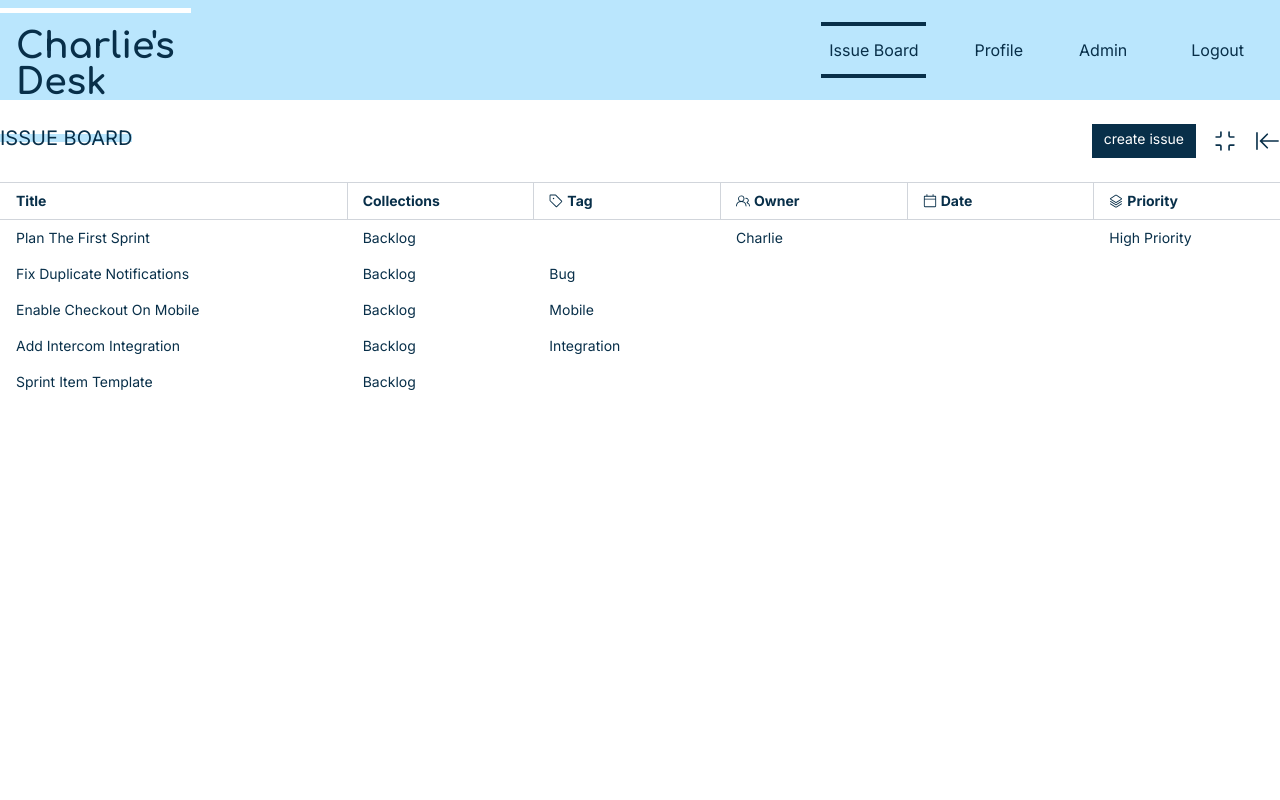
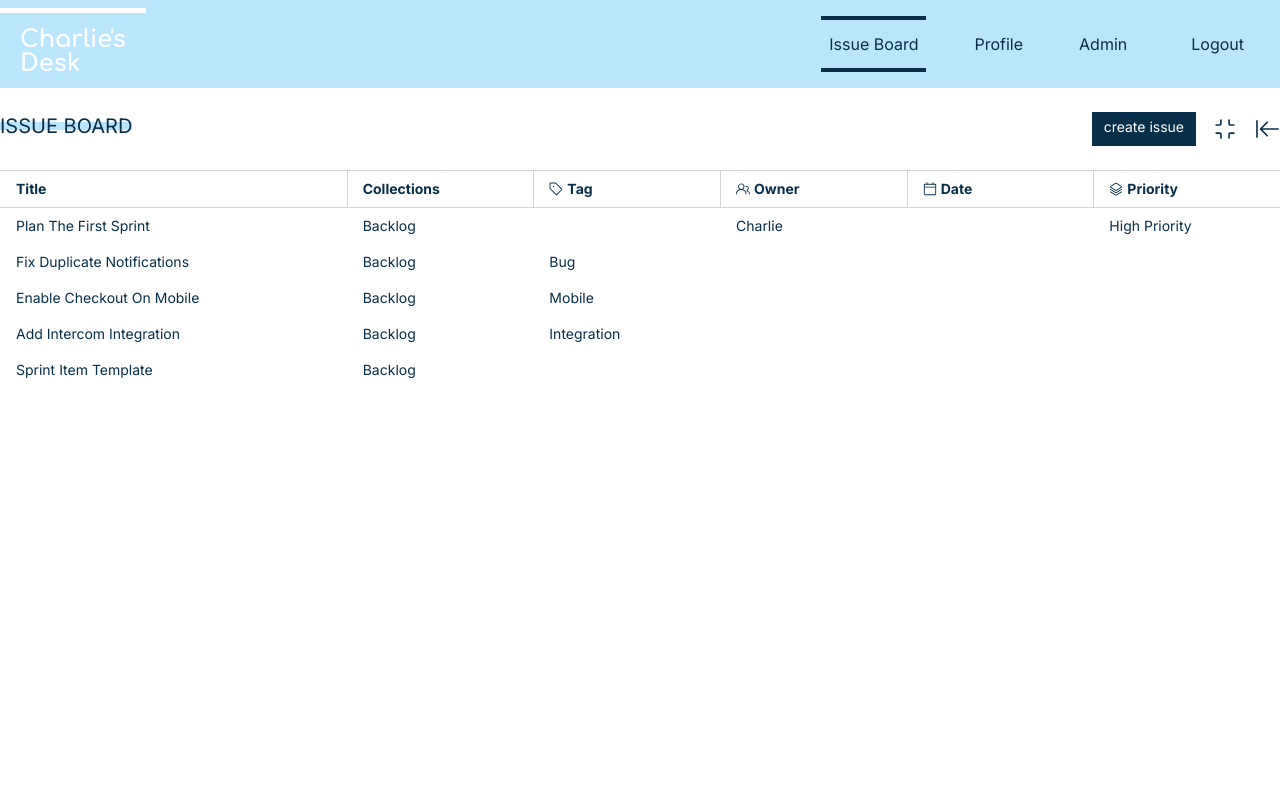
Before and after one commit to badeyesightcat/stackblitz-next-trial, a Next.js app: page /issue-board in a window 1280 px wide. Shown: the top 800 px of the page. Built offline with nearby package versions, Linux system fonts and the light colour scheme.

Commit message:
Modify logo style

```diff
--- a/components/logo.tsx
+++ b/components/logo.tsx
@@ -10,13 +10,13 @@ const Logo = ({ footer }: LogoProps) => {
     <h1
       className={classNames(
         fonts.comfortaa.className,
-        "font-bold bg-[--light] text-[--dark] leading-none relative before:w-full before:bg-white before:left-0 before:content-[''] before:absolute before:z-10",
+        "font-bold bg-[--light] text-white leading-none relative before:w-full before:bg-white before:left-0 before:content-[''] before:absolute before:z-10",
         footer
-          ? "w-fit px-2 pt-4 text-xl before:h-[.25rem] grayscale before:top-1"
-          : "text-4xl px-4 pt-8 -mt-[.25rem] before:h-[.3rem] before:top-3"
+          ? "w-fit px-5 pt-5 pb-2 text-xl before:h-[.25rem] grayscale before:top-1"
+          : "text-2xl px-5 pt-8 pb-3 -mt-[.25rem] before:h-[.3rem] before:top-3"
       )}
     >
-      Charlie&apos;s {footer ? "" : <br />} Desk
+      Charlie&apos;s <br /> Desk
     </h1>
   );
 };
```
